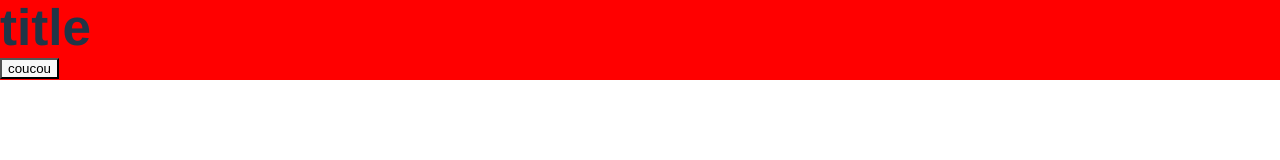
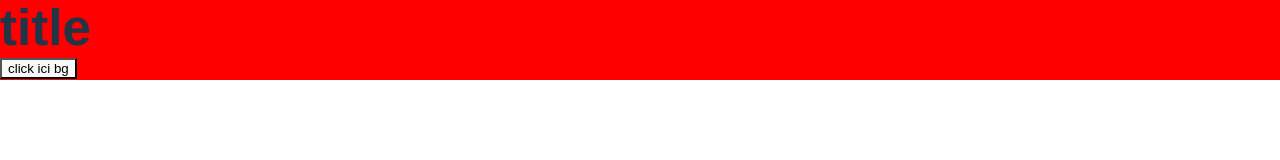
Before and after one commit to TheRealPad/portfolio, a React (Vite) app: page / in a window 1280 px wide. Shown: the top 160 px of the page. Built offline with nearby package versions, Linux system fonts and the light colour scheme.

Commit message:
feat(client): add troll message

```diff
--- a/src/pages/home/index.tsx
+++ b/src/pages/home/index.tsx
@@ -14,12 +14,12 @@ function Home() {
       <button
         onClick={() => {
           pushView({
-            data: { project: { name: "test" } },
+            data: { project: { name: "T'es moche" } },
             useCase: UseCases.Project,
           });
         }}
       >
-        coucou
+        click ici bg
       </button>
     </div>
   );
```
